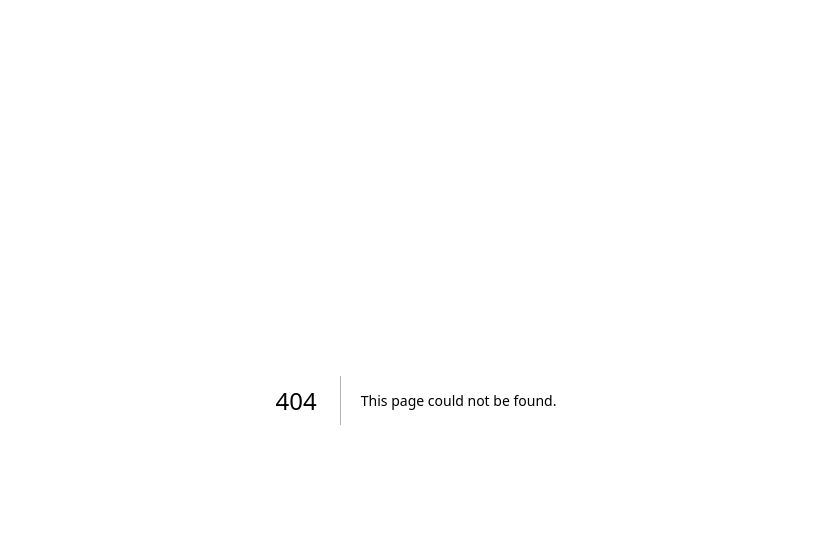
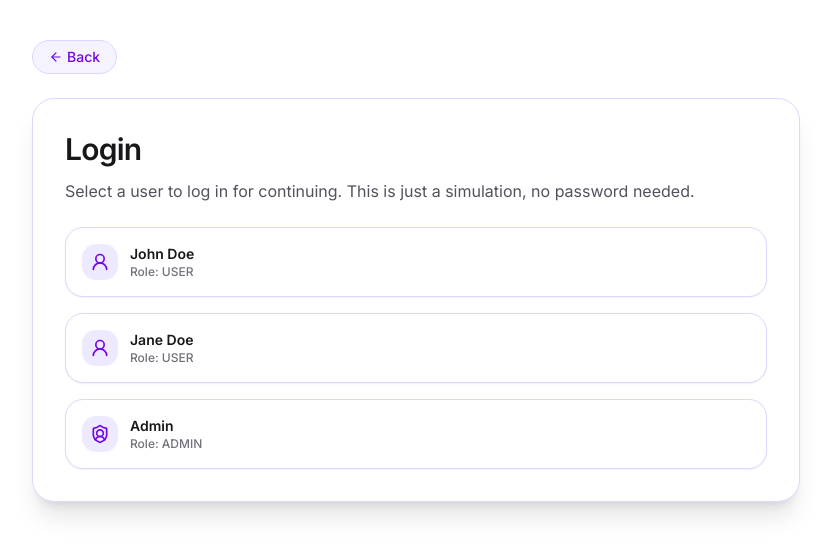
Before and after one commit to Chayathon/Concert-Ticket-Reservation, a Next.js app in the folder frontend/: page /login in a window 1280 px wide. Before the commit this address had no page. Shown: the top 556 px of the page, without its empty margins (224-1055 px from the left). Built offline with nearby package versions, Linux system fonts and the light colour scheme.

Commit message:
Create login page

```diff
--- /dev/null
+++ b/frontend/app/(auth)/login/page.tsx
@@ -0,0 +1,97 @@
+"use client";
+
+import { Button } from "@/components/ui/button";
+import { Role } from "@/lib/auth";
+import { ArrowLeft, ShieldUser, UserRound } from "lucide-react";
+import Link from "next/link";
+import { useRouter } from "next/navigation";
+
+type User = {
+    id: number;
+    name: string;
+    role: Role;
+};
+
+const users: User[] = [
+    { id: 1, name: "John Doe", role: "USER" },
+    { id: 2, name: "Jane Doe", role: "USER" },
+    { id: 3, name: "Admin", role: "ADMIN" },
+];
+
+export default function LoginPage() {
+    const router = useRouter();
+
+    const handleSelectUser = (user: User) => {
+        const cookieValue = encodeURIComponent(
+            JSON.stringify({
+                id: user.id,
+                name: user.name,
+                role: user.role,
+            }),
+        );
+        const maxAge = 60 * 60 * 24 * 7;
+        document.cookie = `user=${cookieValue}; path=/; max-age=${maxAge}; SameSite=Lax`;
+
+        const targetPath = user.role === "ADMIN" ? "/admin/home" : "/booking";
+        router.push(targetPath);
+    };
+
+    return (
+        <div className="min-h-screen bg-white px-6 py-10 text-zinc-900">
+            <div className="mx-auto w-full max-w-3xl">
+                <Link
+                    href="/"
+                    className="inline-flex gap-1 items-center rounded-full border border-violet-200 bg-violet-50 px-4 py-1.5 text-sm font-medium text-violet-700"
+                >
+                    <ArrowLeft className="size-3.5" />
+                    Back
+                </Link>
+
+                <section className="mt-6 rounded-3xl border border-violet-200 bg-white p-6 shadow-xl sm:p-8">
+                    <h1 className="text-3xl font-semibold tracking-tight text-zinc-900">
+                        Login
+                    </h1>
+                    <p className="mt-3 text-zinc-600">
+                        Select a user to log in for continuing. This is just a
+                        simulation, no password needed.
+                    </p>
+
+                    <div className="mt-6 space-y-4">
+                        {users.map((user) => {
+                            const isAdmin = user.role === "ADMIN";
+
+                            return (
+                                <Button
+                                    key={user.id}
+                                    type="button"
+                                    variant="outline"
+                                    onClick={() => handleSelectUser(user)}
+                                    className="h-auto w-full justify-start rounded-2xl border-violet-200 p-4 text-left hover:bg-violet-50 cursor-pointer"
+                                >
+                                    <span className="inline-flex items-center gap-3">
+                                        <span className="inline-flex size-9 items-center justify-center rounded-xl bg-violet-100 text-violet-700">
+                                            {isAdmin ? (
+                                                <ShieldUser className="size-5" />
+                                            ) : (
+                                                <UserRound className="size-5" />
+                                            )}
+                                        </span>
+
+                                        <span>
+                                            <span className="block text-sm font-semibold text-zinc-900">
+                                                {user.name}
+                                            </span>
+                                            <span className="block text-xs text-zinc-500">
+                                                Role: {user.role}
+                                            </span>
+                                        </span>
+                                    </span>
+                                </Button>
+                            );
+                        })}
+                    </div>
+                </section>
+            </div>
+        </div>
+    );
+}
```
